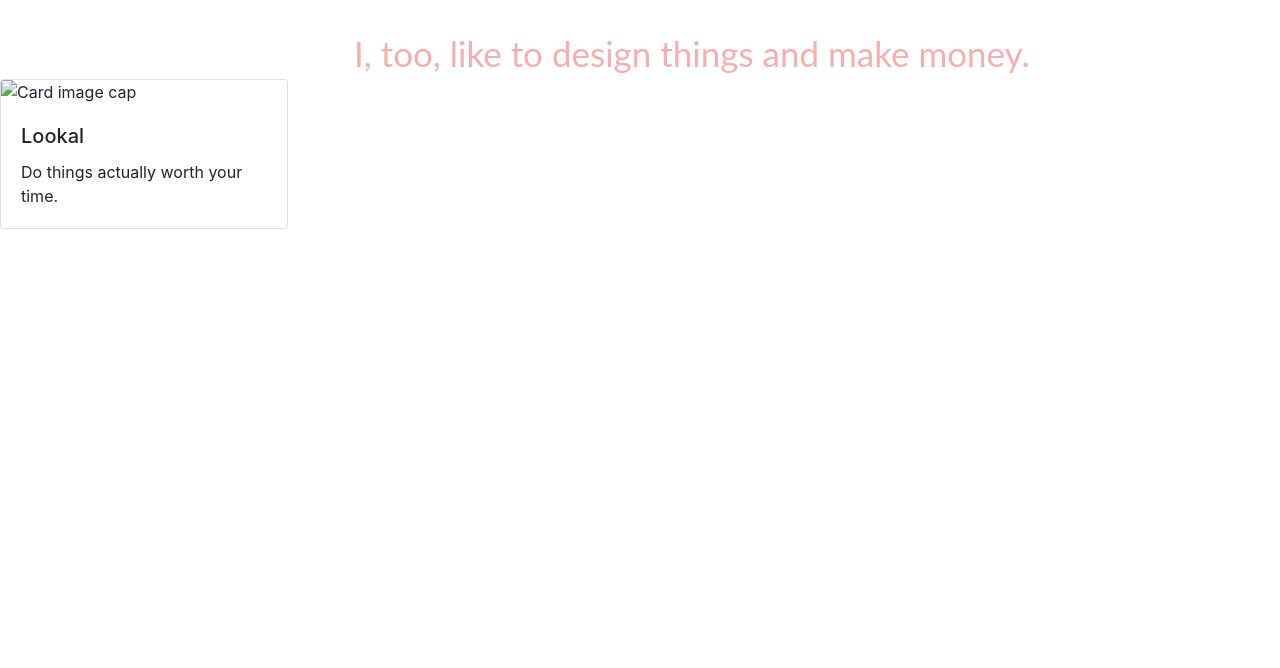
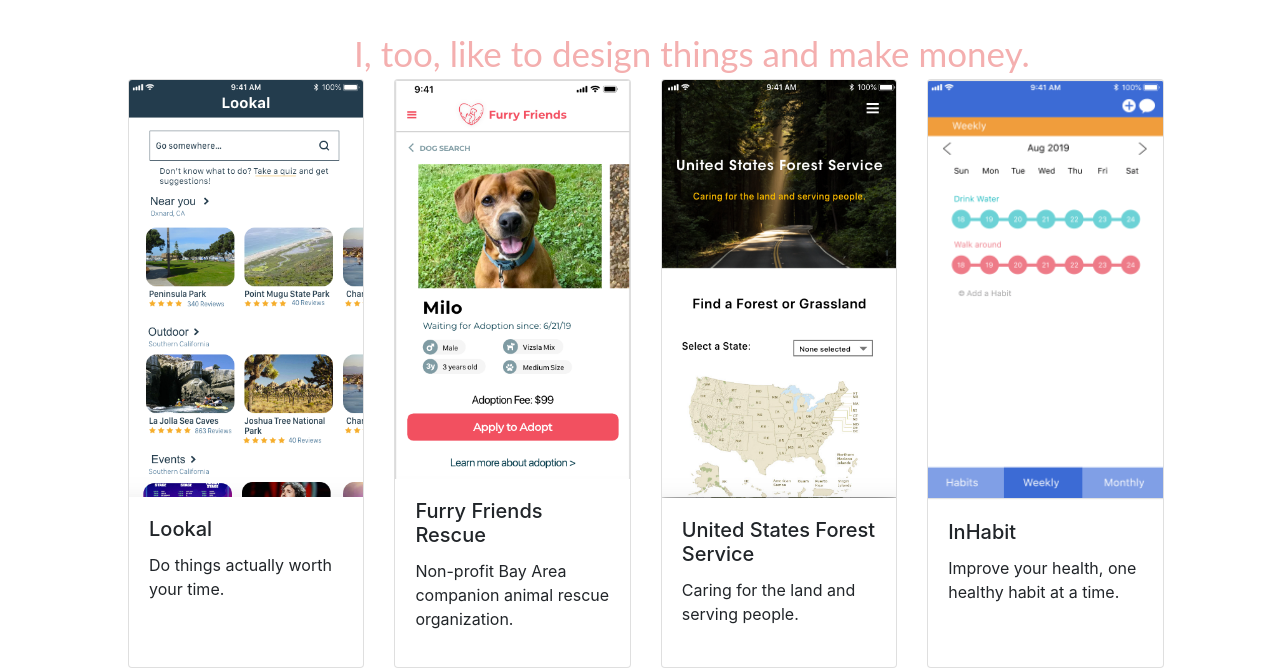
Before and after one commit to kfchieh/portfolio, a plain HTML site: page index.html in a window 1280 px wide. Shown: the part 813-1481 px from the top of the page. Before the commit the page ends 1042 px from the top, so only its background shows below. Drawn offline with nearby package versions, Linux system fonts and the light colour scheme; a web font is replaced by a local one.

Commit message:
Portfolio HW 19 turn in

```diff
--- a/css/index.css
+++ b/css/index.css
@@ -62,3 +62,13 @@
     width: 800px;
     background-color: #EFBF9C;
 }*/
+.card {
+    max-width: 20%;
+    margin-left: auto;
+    margin-right: auto;
+
+}
+
+.allCards {
+    margin-left: 10%;
+}
--- a/index.html
+++ b/index.html
@@ -22,15 +22,73 @@
 
     </section>
     <div class="line"></div>
-
+<!--
 <div class="card" style="width: 18rem;">
-  <img class="card-img-top" src=".../100px180/" alt="Card image cap">
+  <img class="card-img-top" src="images/lookalHome.png" alt="Lookal phone screen">
   <div class="card-body">
     <h5 class="card-title">Lookal</h5>
     <p class="card-text">Do things actually worth your time.</p>
 
   </div>
+<div class="card" style="width: 18rem;">
+  <img class="card-img-top" src="images/usfs.png" alt="US Forest Service phone screen">
+  <div class="card-body">
+    <h5 class="card-title">United States Forest Service</h5>
+    <p class="card-text">Caring for the land and serving people.</p>
+
 </div>
+<div class="card" style="width: 18rem;">
+  <img class="card-img-top" src="images/inhabit.png" alt="Inhabit phone screen">
+  <div class="card-body">
+    <h5 class="card-title">InHabit</h5>
+    <p class="card-text">Improve your health, one healthy habit at a time.</p>
+
+</div>
+<div class="card" style="width: 18rem;">
+  <img class="card-img-top" src="images/ffr.png" alt="Furry Friends Rescue phone screen">
+  <div class="card-body">
+    <h5 class="card-title">Furry Friends Rescue</h5>
+    <p class="card-text">Non-profit Bay Area companion animal rescue organization.</p>
+
+</div>
+</div>
+-->
+<section class="allCards">
+<div class="card-deck">
+  <div class="card">
+    <img src="images/lookalHome.png" class="card-img-top" alt="Lookal phone screen">
+    <div class="card-body">
+      <h5 class="card-title">Lookal </h5>
+      <p class="card-text">Do things actually worth your time.</p>
+      <p class="card-text"><small class="text-muted"></small></p>
+    </div>
+  </div>
+  <div class="card">
+    <img src="images/ffr.png" class="card-img-top" alt="ffr phone screen">
+    <div class="card-body">
+      <h5 class="card-title">Furry Friends Rescue</h5>
+      <p class="card-text">Non-profit Bay Area companion animal rescue organization.</p>
+      <p class="card-text"><small class="text-muted"></small></p>
+    </div>
+  </div>
+  <div class="card">
+    <img src="images/usfs.png" class="card-img-top" alt="USFS site phone screen">
+    <div class="card-body">
+      <h5 class="card-title">United States Forest Service</h5>
+      <p class="card-text">Caring for the land and serving people.</p>
+      <p class="card-text"><small class="text-muted"></small></p>
+    </div>
+  </div>
+  <div class="card">
+    <img src="images/inhabit.png" class="card-img-top" alt="inhabit phone screen">
+    <div class="card-body">
+      <h5 class="card-title">InHabit</h5>
+      <p class="card-text">Improve your health, one healthy habit at a time.</p>
+      <p class="card-text"><small class="text-muted"></small></p>
+    </div>
+  </div>
+</div>
+</section>
 
 
 
```
Also changed, not shown: images/lookalHome.png (added), images/usfs.png (added), 2 other files.
